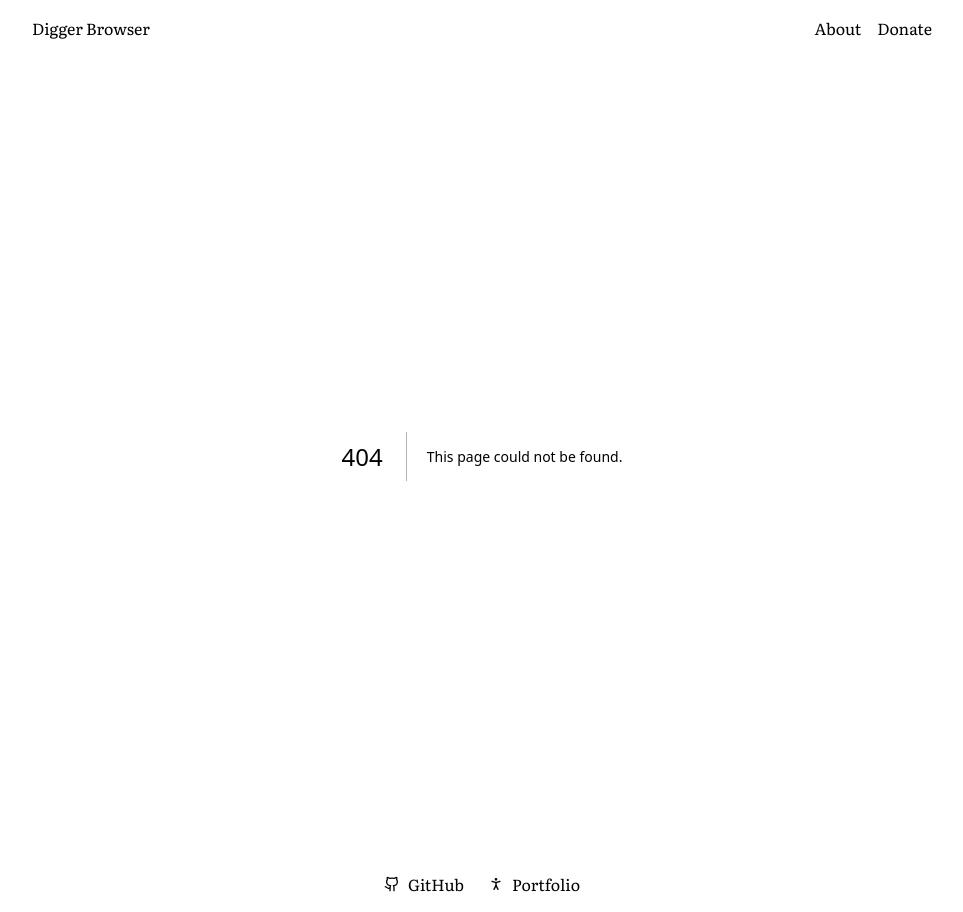
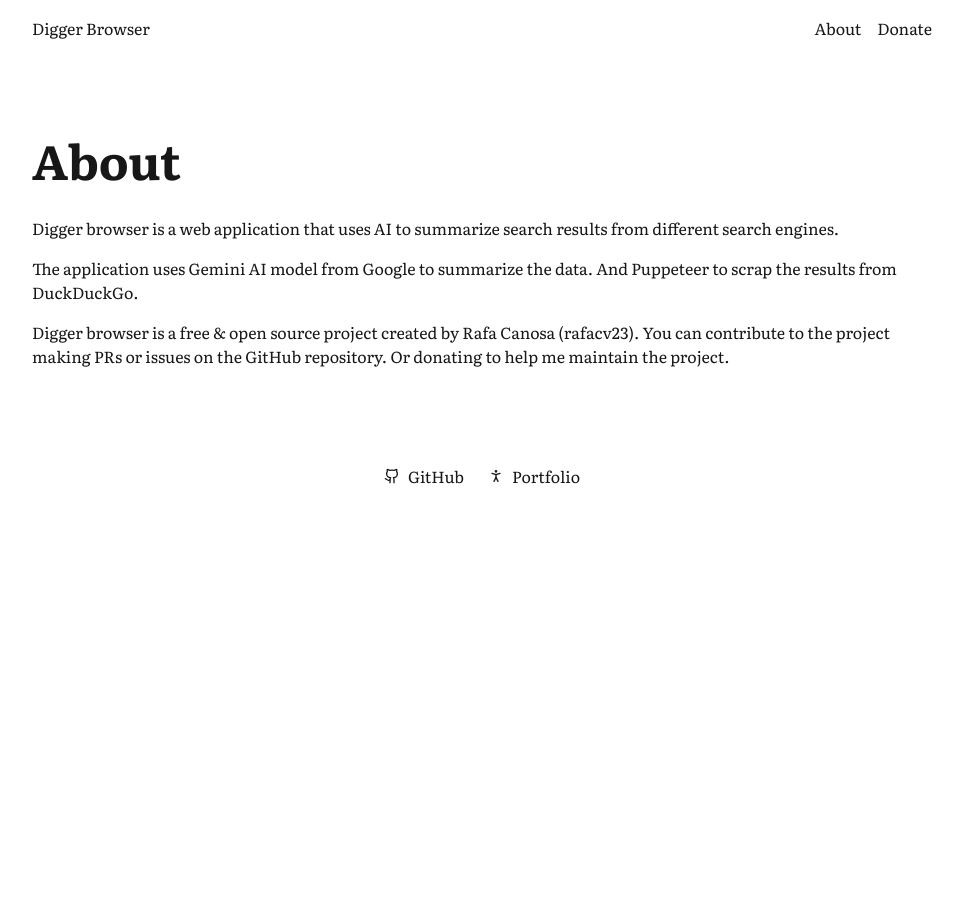
Before and after one commit to Rafacv23/digger-browser, a Next.js app: page /about in a window 1280 px wide. Before the commit this address had no page. Shown: the whole page, without its empty margins (158-1121 px from the left). After the commit the page ends 800 px from the top, so only its background shows below. Built offline with nearby package versions, Linux system fonts and the light colour scheme.

Commit message:
Add AboutPage component with project description and contribution details

```diff
--- /dev/null
+++ b/src/app/about/page.tsx
@@ -0,0 +1,20 @@
+export default function AboutPage() {
+  return (
+    <main className="flex flex-col place-content-center h-auto my-20 space-y-4">
+      <h1 className="text-5xl font-bold mb-4">About</h1>
+      <p>
+        Digger browser is a web application that uses AI to summarize search
+        results from different search engines.
+      </p>
+      <p>
+        The application uses Gemini AI model from Google to summarize the data.
+        And Puppeteer to scrap the results from DuckDuckGo.
+      </p>
+      <p>
+        Digger browser is a free & open source project created by Rafa Canosa
+        (rafacv23). You can contribute to the project making PRs or issues on
+        the GitHub repository. Or donating to help me maintain the project.
+      </p>
+    </main>
+  )
+}
```
